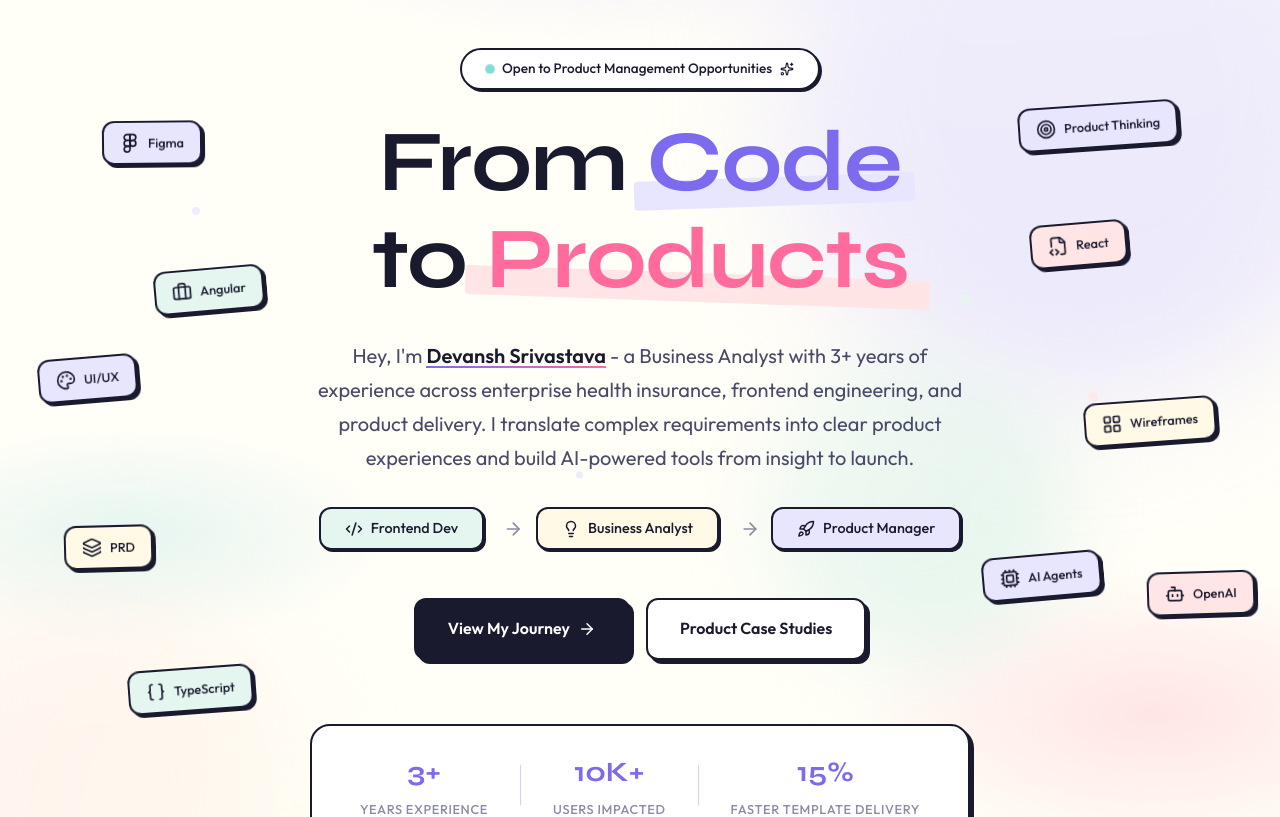
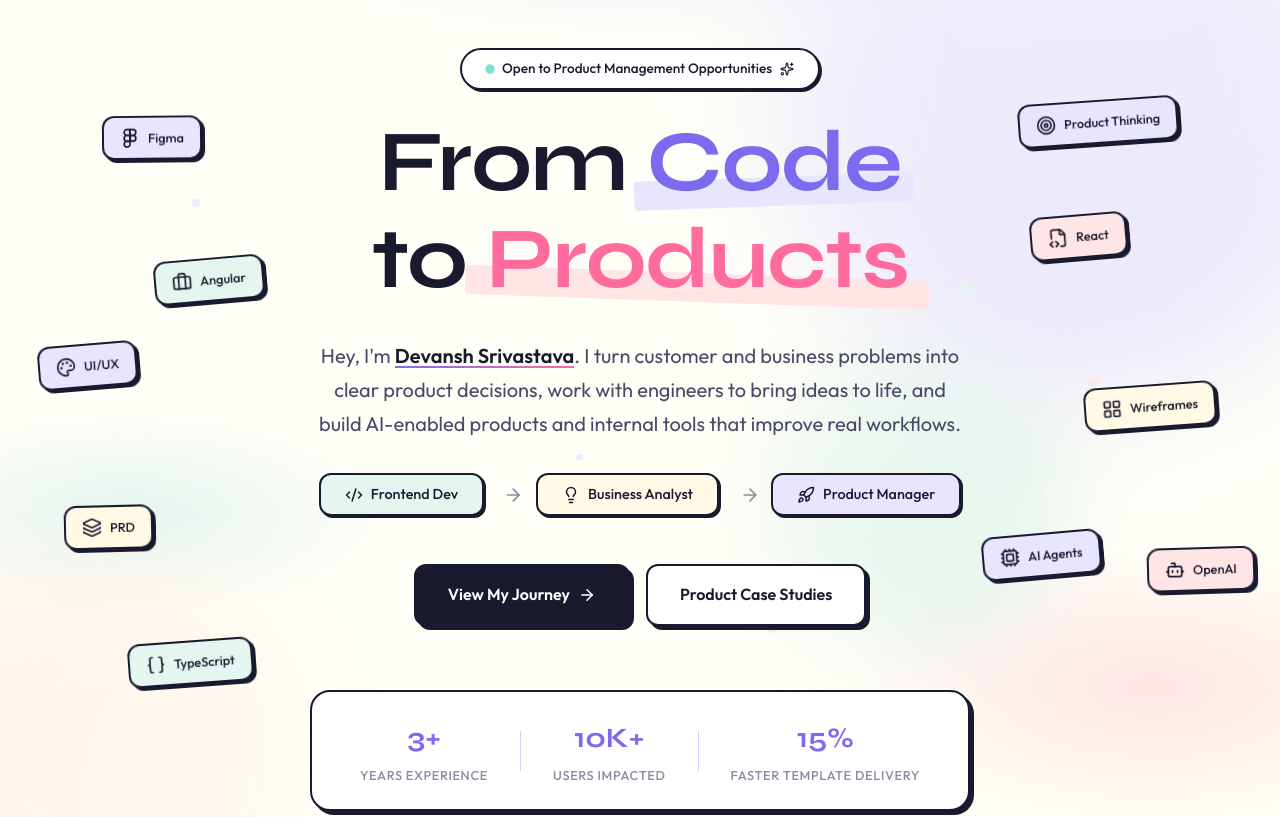
Before and after one commit to devansh-srivastava/portfolio, a React (Vite) app in the folder portfolio/: page / in a window 1280 px wide. Shown: the top 817 px of the page. Built offline with nearby package versions, Linux system fonts and the light colour scheme.

Commit message:
Refresh hero bio copy

```diff
--- a/portfolio/src/components/Hero/Hero.jsx
+++ b/portfolio/src/components/Hero/Hero.jsx
@@ -121,9 +121,9 @@
 
         {/* Subheading */}
         <motion.p variants={itemVariants} className={styles.subheading}>
-          Hey, I'm <span className={styles.name}>Devansh Srivastava</span> - a Business Analyst with 3+ years of experience
-          across enterprise health insurance, frontend engineering, and product delivery. I translate complex requirements into
-          clear product experiences and build AI-powered tools from insight to launch.
+          Hey, I'm <span className={styles.name}>Devansh Srivastava</span>. I turn customer and business problems into clear
+          product decisions, work with engineers to bring ideas to life, and build AI-enabled products and internal tools that
+          improve real workflows.
         </motion.p>
 
         {/* Journey Tags */}
```
